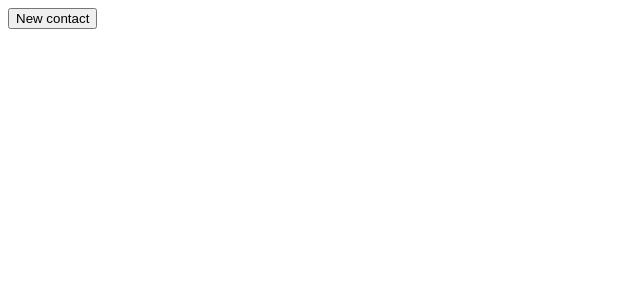
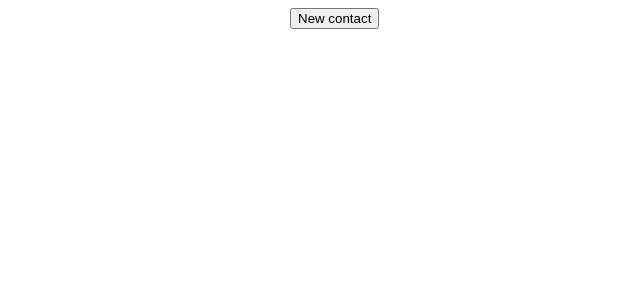
Before and after one commit to htreb/Contacts, an Angular app: page / in a window 1280 px wide. Shown: the top 300 px of the page, without its empty margins (0-640 px from the left). Built offline with nearby package versions, Linux system fonts and the light colour scheme.

Commit message:
Styling to stop the contact lists getting too wide on larger screens

```diff
--- a/src/app/pages/contacts-list/contacts-list.component.html
+++ b/src/app/pages/contacts-list/contacts-list.component.html
@@ -1,10 +1,10 @@
+<div class='contacts-list-container'>
     <button (click)="openEditContactModal()">New contact</button>
-
-
     <app-contact-list-item
         *ngFor="let contact of contactService.allContacts$ | async"
         [contact]='contact'
         (click)="openEditContactModal(contact)"
     ></app-contact-list-item>
+</div>
 
 <app-edit-contact></app-edit-contact>
--- a/src/app/pages/contacts-list/contacts-list.component.scss
+++ b/src/app/pages/contacts-list/contacts-list.component.scss
@@ -0,0 +1,4 @@
+.contacts-list-container {
+    max-width: 700px;
+    margin: auto;
+}
```
Lines whose indentation alone changed are shown as unchanged.
